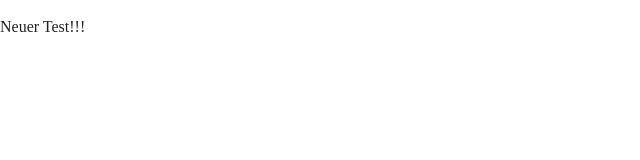
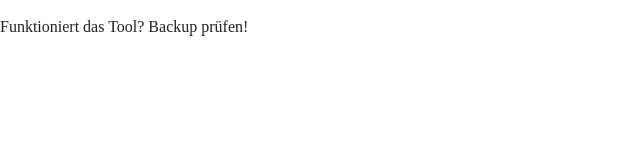
Before and after one commit to alexsgi/WebProgrammierung, a website: page pages/index.html in a window 1280 px wide. Shown: the whole page, without its empty margins (0-640 px from the left). Drawn offline with Linux system fonts and the light colour scheme.

Commit message:
Test index.html

```diff
--- a/pages/index.html
+++ b/pages/index.html
@@ -25,7 +25,7 @@
 <body>
 
   <!-- Add your site or application content here -->
-  <p>Neuer Test!!!</p>
+  <p>Funktioniert das Tool? Backup prüfen!</p>
   <script src="../js/vendor/modernizr-3.11.2.min.js"></script>
   <script src="../js/plugins.js"></script>
   <script src="../js/main.js"></script>
```
Also changed, not shown: 1 other file.
